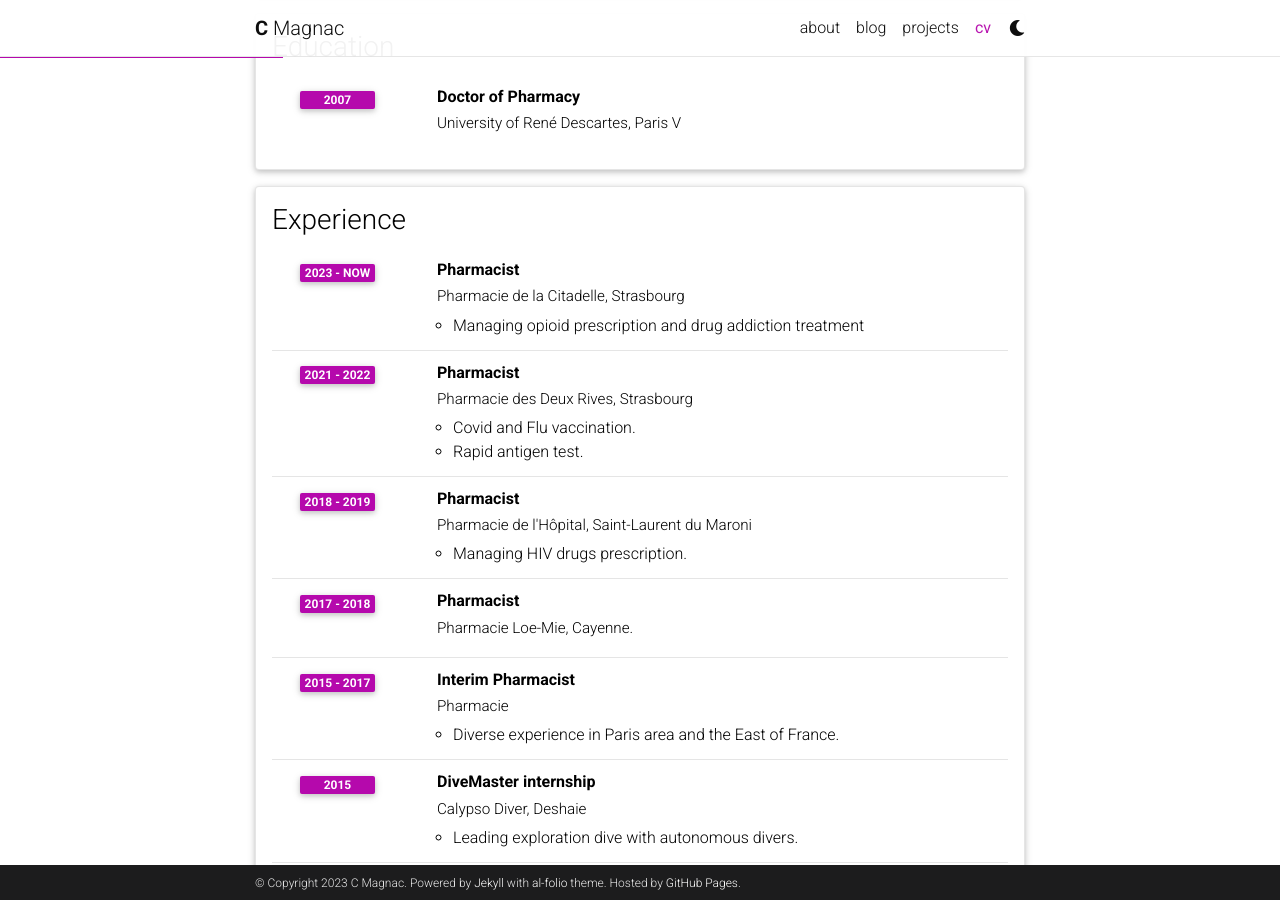
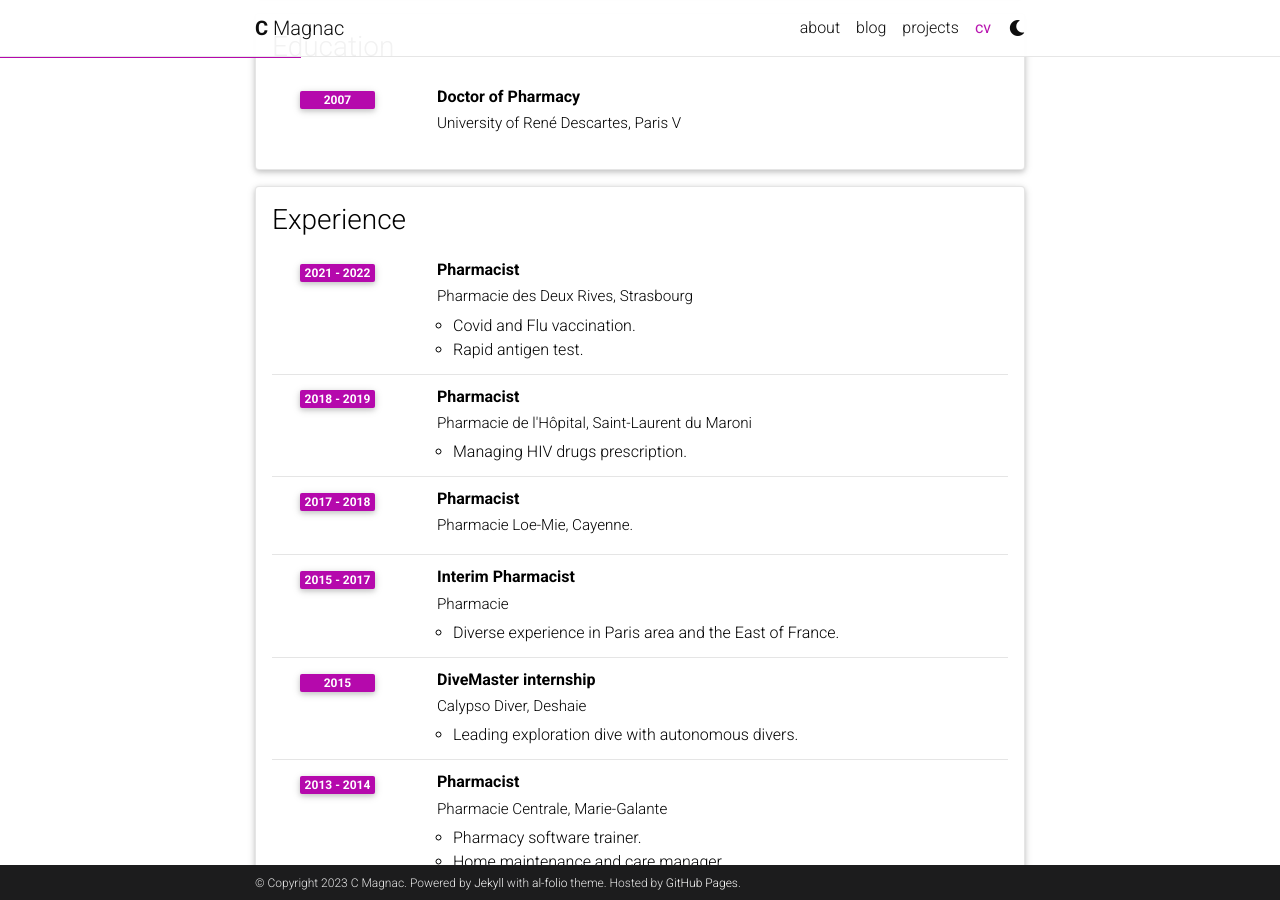
Before and after one commit to CMagnac/cmagnac.github.io, a Jekyll site: the page built from _pages/cv.md, in a window 1280 px wide and 900 px high, scrolled down 380 px. Built offline with Jekyll 4.4.1, drawn with Linux system fonts in a browser that asks for light colours; comment, search, counter and statistics services are not loaded; a style sheet for code colours, icons or effects is not loaded.

Commit message:
Update cv

```diff
--- a/_data/cv.yml
+++ b/_data/cv.yml
@@ -17,12 +17,6 @@
 - title: Experience
   type: time_table
   contents:
-    - title: Pharmacist
-      institution: Pharmacie de la Citadelle, Strasbourg
-      year: 2023 - Now
-      description:
-        - Managing opioid prescription and drug addiction treatment
-
     - title: Pharmacist
       institution: Pharmacie des Deux Rives, Strasbourg
       year: 2021 - 2022
```
